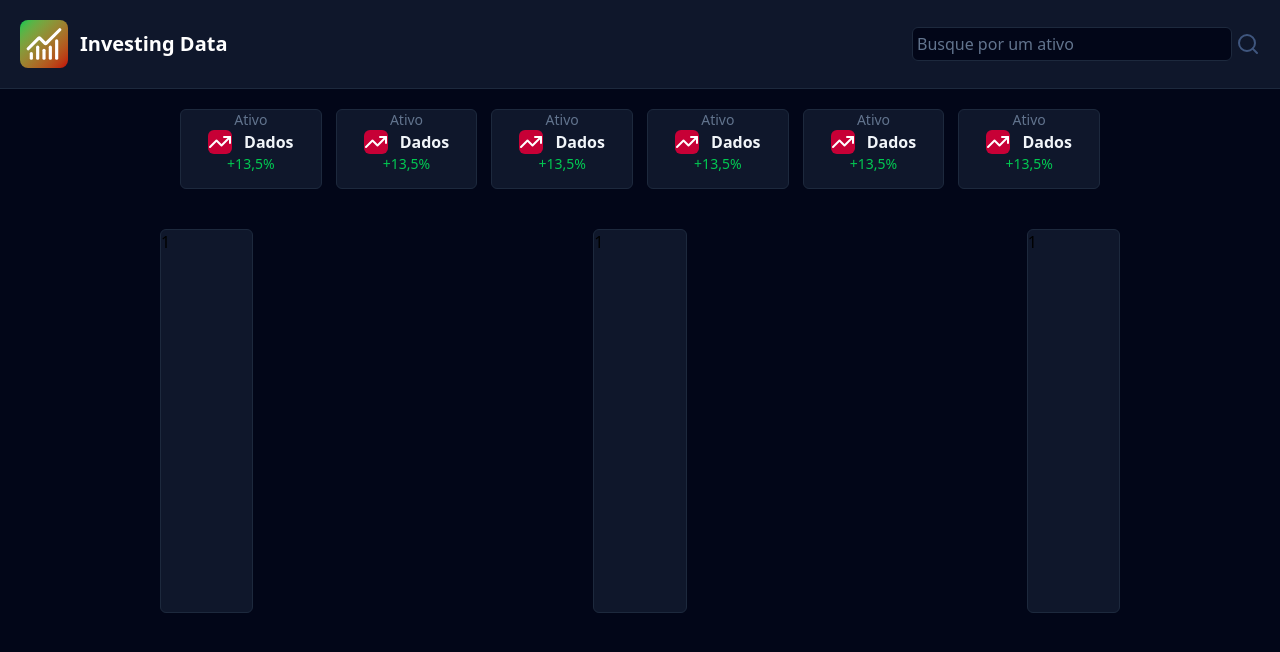
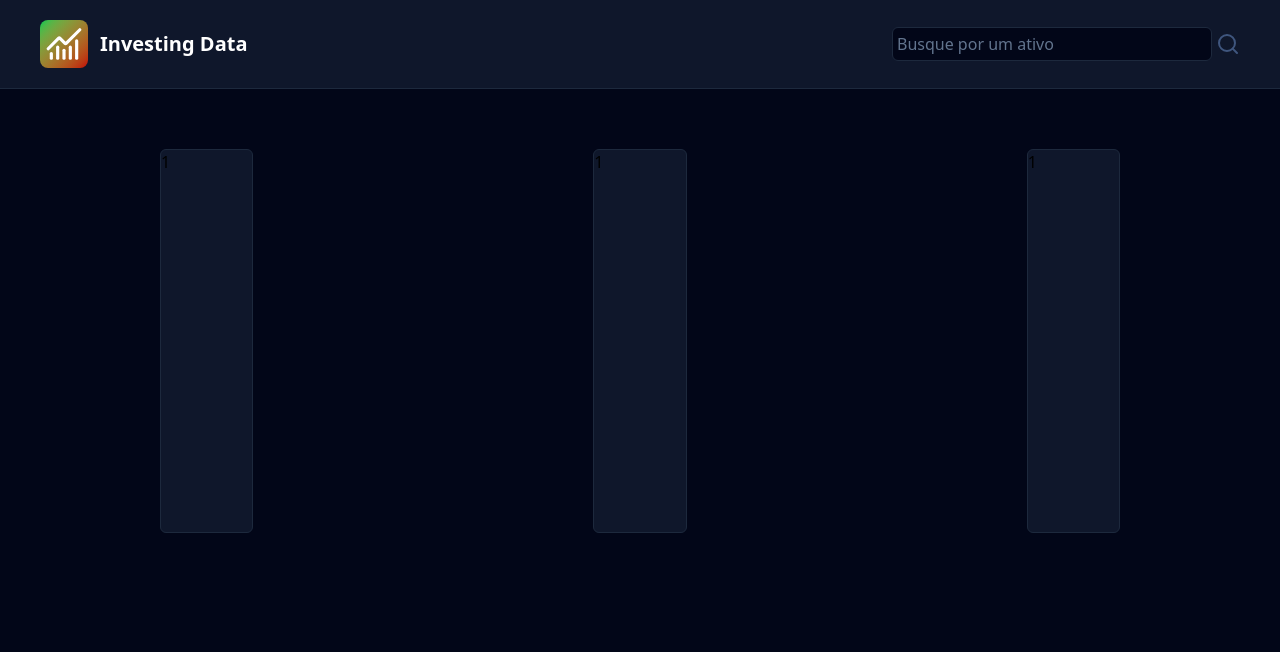
Before and after one commit to Victor-Avilla/Dashboard-de-Investimentos, a React (Vite) app: page / in a window 1280 px wide. Shown: the top 652 px of the page. Built offline with nearby package versions, Linux system fonts and the light colour scheme.

Commit message:
feat: criado props para manipulacao de dados dos cards

```diff
--- a/src/components/App.jsx
+++ b/src/components/App.jsx
@@ -17,12 +17,7 @@ function App() {
             lg:grid-cols-6 lg:mx-30
             xl:mx-40 xl'>
 
-                <Cards />
-                <Cards />
-                <Cards />
-                <Cards />
-                <Cards />
-                <Cards />
+
 
             </div>
             <div className='grid grid-cols-1 md:grid-cols-2 lg:grid-cols-3 gap-5'>
--- a/src/components/Cards.jsx
+++ b/src/components/Cards.jsx
@@ -1,19 +1,23 @@
-import { TrendingUp } from "lucide-react"
 
 
-function Cards() {
+function Cards({ Icon, iconColor, bgIconColor, title, data, value
+}) {
     return (
         <section className="flex justify-center items-center">
 
-        <div className="w-48 max-w-md h-20 max-h-64 rounded-md bg-slate-900 border border-slate-800
+            <div className="flex items-center justify-center w-48 max-w-md h-20 max-h-64 p-3 rounded-md bg-slate-900 border border-slate-800
         text-slate-100">
+                <Icon className={`my-auto rounded-md p-0.5 ${iconColor} ${bgIconColor}`} />
 
-            <h1 className="flex justify-center text-sm text-slate-500">Ativo</h1>
-            <h3 className="flex justify-center font-semibold gap-x-3 px-2"><TrendingUp className="bg-rose-700 rounded-md text-white "/>Dados</h3>
-            <h1 className="flex justify-center text-sm text-green-500">+13,5%</h1>
+                <div className="flex flex-col flex-1 items-center mr-5">
 
-        </div>
+                    <h1 className="text-sm text-slate-500">{title}</h1>
+                    <h3 className="font-semibold">{data}</h3>
+                    <h1 className="text-sm text-green-500">{value}</h1>
 
+                </div>
+
+            </div>
         </section>
     )
 }
--- a/src/components/Header.jsx
+++ b/src/components/Header.jsx
@@ -4,15 +4,15 @@ function Header() {
     return (
         <section className='flex justify-between items-center px-5 bg-slate-900 border-b border-slate-800'> {/* bg do header */}
             {/* itens a esquerda */}
-            <div className='flex items-center pb-5 pt-5 gap-x-3'>
+            <div className='flex items-center pb-5 pt-5 gap-x-3 md:mx-5'>
                 <div className='flex w-12 h-12 rounded-lg items-center justify-center bg-gradient-to-tl from-red-700 to-green-500 '>
                     <ChartNoAxesCombined size={38} color='#fff' />
                 </div>
                 <h1 className=' text-xl text-white font-bold '>Investing Data</h1>
             </div>
             {/* itens a direita */}
-            <div className='flex items-center pb-5 pt-5 min-w-0 flex-grow justify-end'>
-                <input type="text" placeholder='Busque por um ativo' className='grow max-w-xs min-w-0 text-white bg-slate-950 rounded-md border border-slate-800 placeholder-slate-500 p-1' />
+            <div className='flex items-center pb-5 pt-5 min-w-0 flex-grow justify-end md:mx-5'>
+                <input type="text" placeholder='Busque por um ativo' className='grow max-w-xs min-w-0 text-white bg-slate-950 rounded-md border border-slate-800 placeholder-slate-500 p-1 md:min-w-52' />
                 <button type='button'className='ml-1 cursor-pointer'><Search color='#3f567e' /></button>
             </div>
 
```
